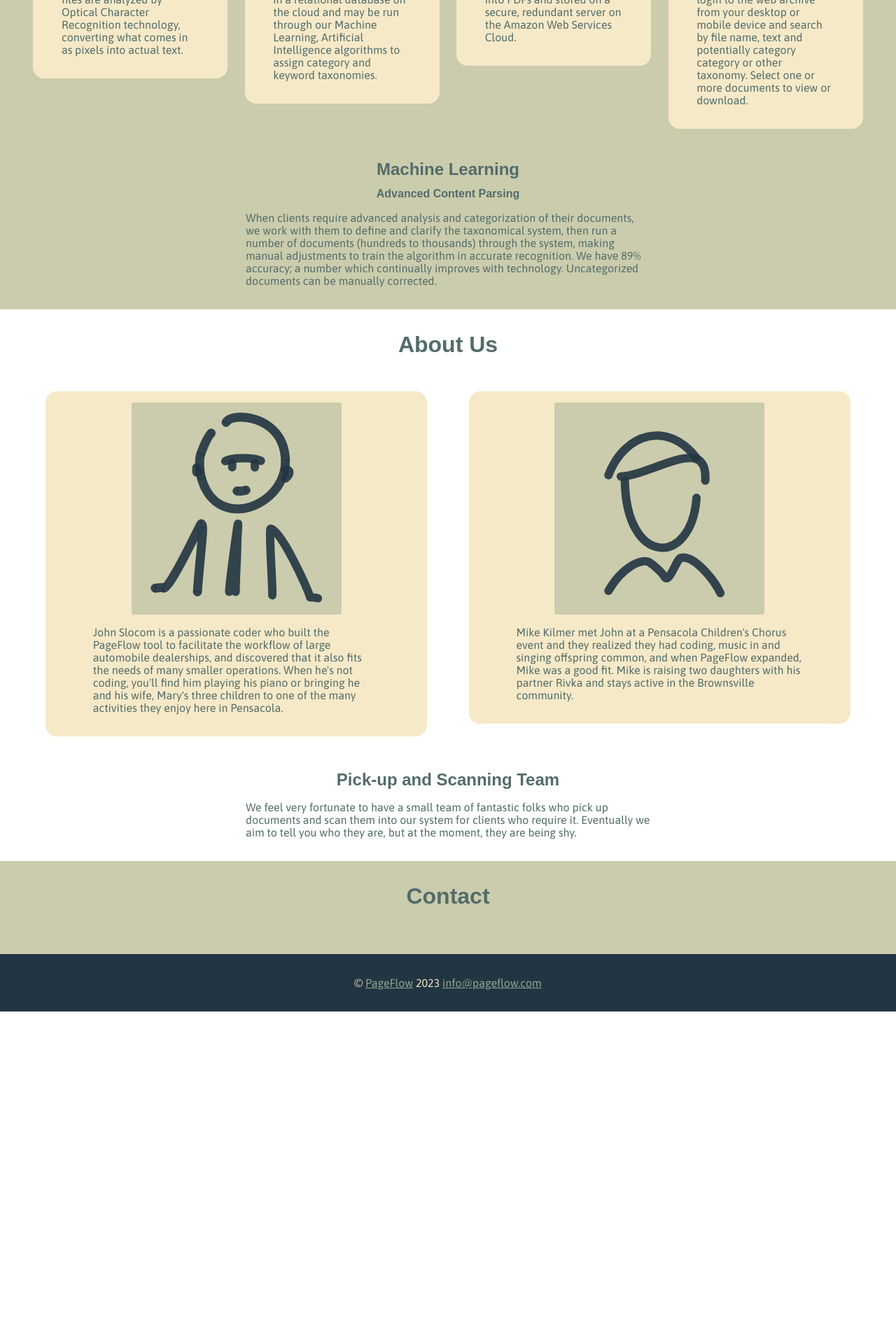
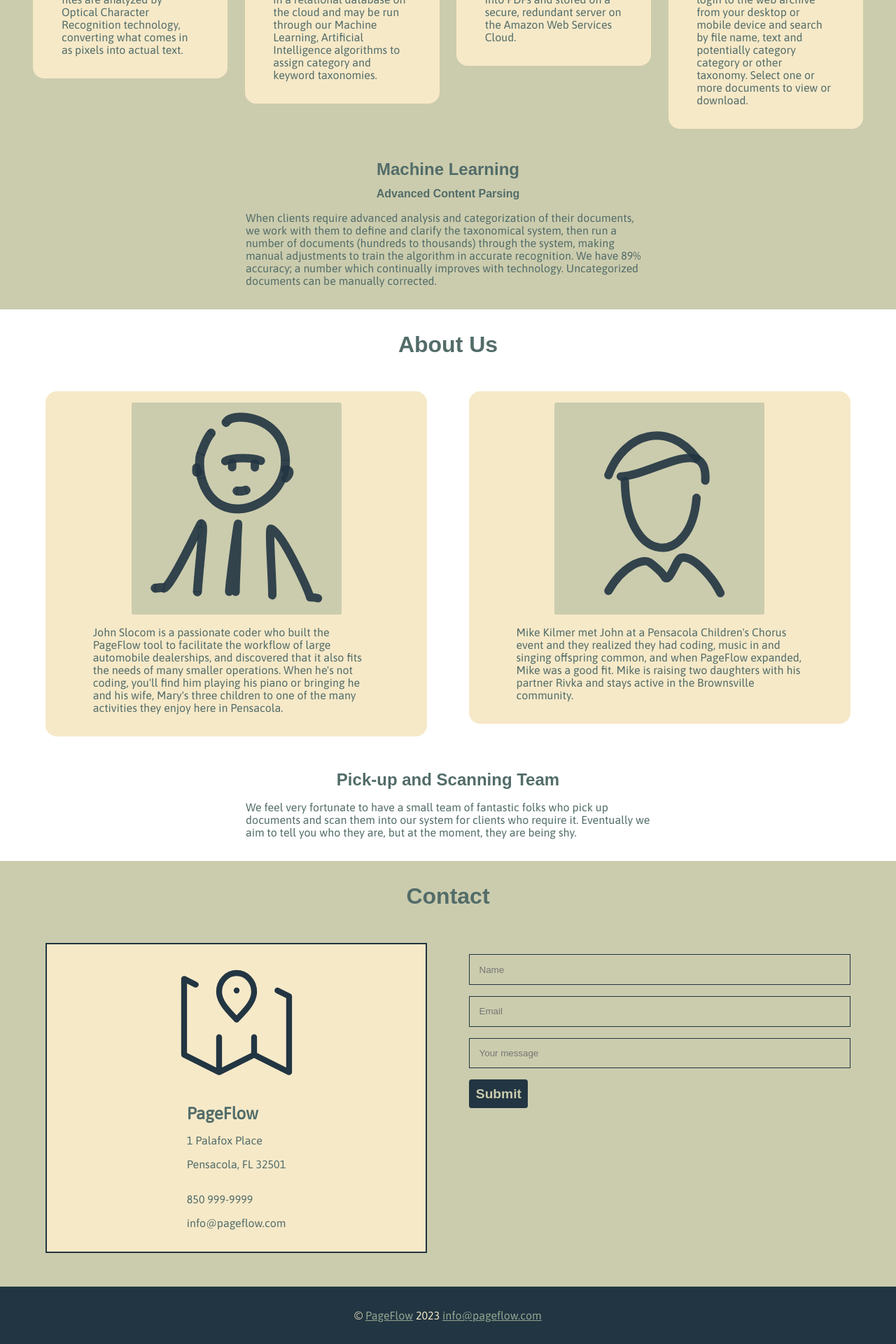
Before and after one commit to PageFlowPensacola/pageflow.com, a Jekyll site: the page built from index.markdown, in a window 1280 px wide. Shown: the part 1374-3294 px from the top of the page at 70% size. Built offline with Jekyll 4.4.1, drawn with Linux system fonts in a browser that asks for light colours; some web fonts are replaced; our own code applies the rules of GitHub Pages for plain Markdown files; before the commit the page ends 2819 px from its top, so only the background shows below that.

Commit message:
Content complete first pass.

```diff
--- a/index.markdown
+++ b/index.markdown
@@ -158,11 +158,28 @@
 We feel very fortunate to have a small team of fantastic folks who pick up documents and scan them into our system for clients who require it. Eventually we aim to tell you who they are, but at the moment, they are being shy.
 
 </section>
-<section markdown=1>
+<section markdown=1 id="contact-section">
 
 ## Contact
 
-  <div class="row">
-
+  <div class="row two">
+    <div class=infobox>
+      <svg viewBox="0 0 24 24" fill="none" xmlns="http://www.w3.org/2000/svg">
+        <path d="M12 6H12.01M9 20L3 17V4L5 5M9 20L15 17M9 20V14M15 17L21 20V7L19 6M15 17V14M15 6.2C15 7.96731 13.5 9.4 12 11C10.5 9.4 9 7.96731 9 6.2C9 4.43269 10.3431 3 12 3C13.6569 3 15 4.43269 15 6.2Z" stroke-linecap="round" stroke-linejoin="round"/>
+      </svg>
+      <address>
+        <h3>PageFlow</h3>
+        <p>1 Palafox Place</p>
+        <p>Pensacola, FL 32501</p>
+        <p class=phonenumber>850 999-9999</p>
+        <p>info@pageflow.com</p>
+      </address>
+    </div> <!-- ./infobox -->
+    <form>
+      <input type=text name=name placeholder="Name" required/>
+      <input type=email name=email placeholder="Email" required/>
+      <input type=textarea rows=5 name=message placeholder="Your message" required>
+      <button type=submit>Submit</button>
+    </form>
   </div>
 </section>
--- a/styles/main.css
+++ b/styles/main.css
@@ -316,8 +316,80 @@
 
 .card .square svg path {
   stroke: var(--brand-primary-ultra-dark);
+}
+
+/* Contact */
+
+.infobox {
+  display: flex;
+  flex-direction: column;
+  align-items: center;
+  justify-content: space-between;
+  margin: 1em 0;
+  padding: 1em;
+  background: var(--brand-secondary-light);
+  border-radius: 0;
+  width: 100%;
+  height: 100%;
+  border: 2px solid var(--brand-primary-ultra-dark);
+}
+
+.infobox svg {
+  stroke: var(--brand-primary-ultra-dark);
   fill: none;
+  width: 200px;
+  height: auto;
 }
+
+.infobox address {
+  font-style: normal;
+}
+
+.infobox address h3 {
+  text-align: left;
+  font-family: 'Asap', sans-serif;
+}
+
+p.phonenumber {
+  margin-top: 2em;
+}
+
+#contact-section {
+  justify-content: space-between;
+}
+
+#contact-section form {
+  display: flex;
+  flex-direction: column;
+  gap: 1em;
+  width: 90%;
+  padding-top: 2em;
+}
+
+#contact-section form input {
+  background: var(--brand-primary-ultra-light);
+  border: 1px solid var(--brand-primary-ultra-dark);
+  padding: 1em;
+}
+
+button {
+  font-family: 'MuseoModerno', sans-serif;
+  background: var(--brand-primary-ultra-dark);
+  color: var(--brand-primary-ultra-light);
+  border: none;
+  padding: 0.5em;
+  border-radius: 0.2em;
+  width: fit-content;
+  font-size: 1.2em;
+  font-weight: 700;
+}
+
+/* .infobox svg path {
+  stroke: var(--brand-primary-ultra-dark);
+  fill: none;
+  width: 100px;
+  height: auto;
+} */
 
 svg path#hishead,
 svg path#hisleftarm,
@@ -399,21 +471,23 @@
 }
 
 
-/* BS5 Breakpoints (
+/* BS5 Breakpoints
   xs: 0,
   sm: 576px,
   md: 768px,
   lg: 992px,
   xl: 1200px,
   xxl: 1400px
-); */
+*/
 
 @media (min-width: 992px) {}
 
 @media (min-width: 768px) {
 
-  .row.two .card {
-    width: 45%;
+  .row.two .card,
+  .row.two .infobox,
+  .row.two form {
+    max-width: 45%;
   }
 
   .row.three .card {
```
